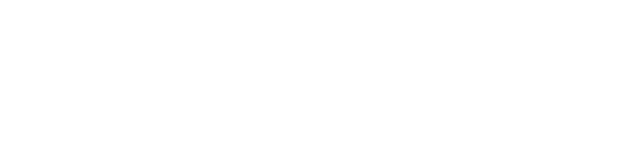
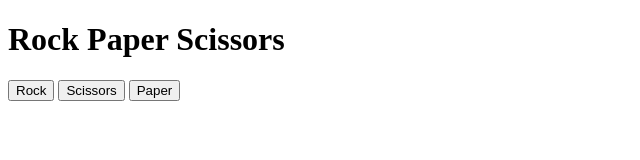
Before and after one commit to abhijeet3001/rock-paper-scissors, a plain HTML site: page index.html in a window 1280 px wide. Shown: the whole page, without its empty margins (0-640 px from the left). Drawn offline with Linux system fonts and the light colour scheme.

Commit message:
Add div and button

```diff
--- a/index.html
+++ b/index.html
@@ -1,12 +1,25 @@
 <!DOCTYPE html>
 <html lang="en">
-    <head>
-        <meta charset="utf-8">
-        <title>Rock Paper Scissors</title>
-        <link rel="stylesheet" href="style.css">
-    </head>
+  <head>
+    <meta charset="utf-8" />
+    <title>Rock Paper Scissors</title>
+    <link rel="stylesheet" href="style.css" />
+    <script src="script.js" defer></script>
+  </head>
 
-    <body>
-        <script src="script.js"></script>
-    </body>
+  <body>
+    <div class="header">
+      <h1>Rock Paper Scissors</h1>
+    </div>
+    <div class="container">
+      <div class="options">
+        <button class="btn" value="rock">Rock</button>
+        <button class="btn" value="scissors">Scissors</button>
+        <button class="btn" value="paper">Paper</button>
+      </div>
+      <div class="result">
+
+      </div>
+    </div>
+  </body>
 </html>
```
